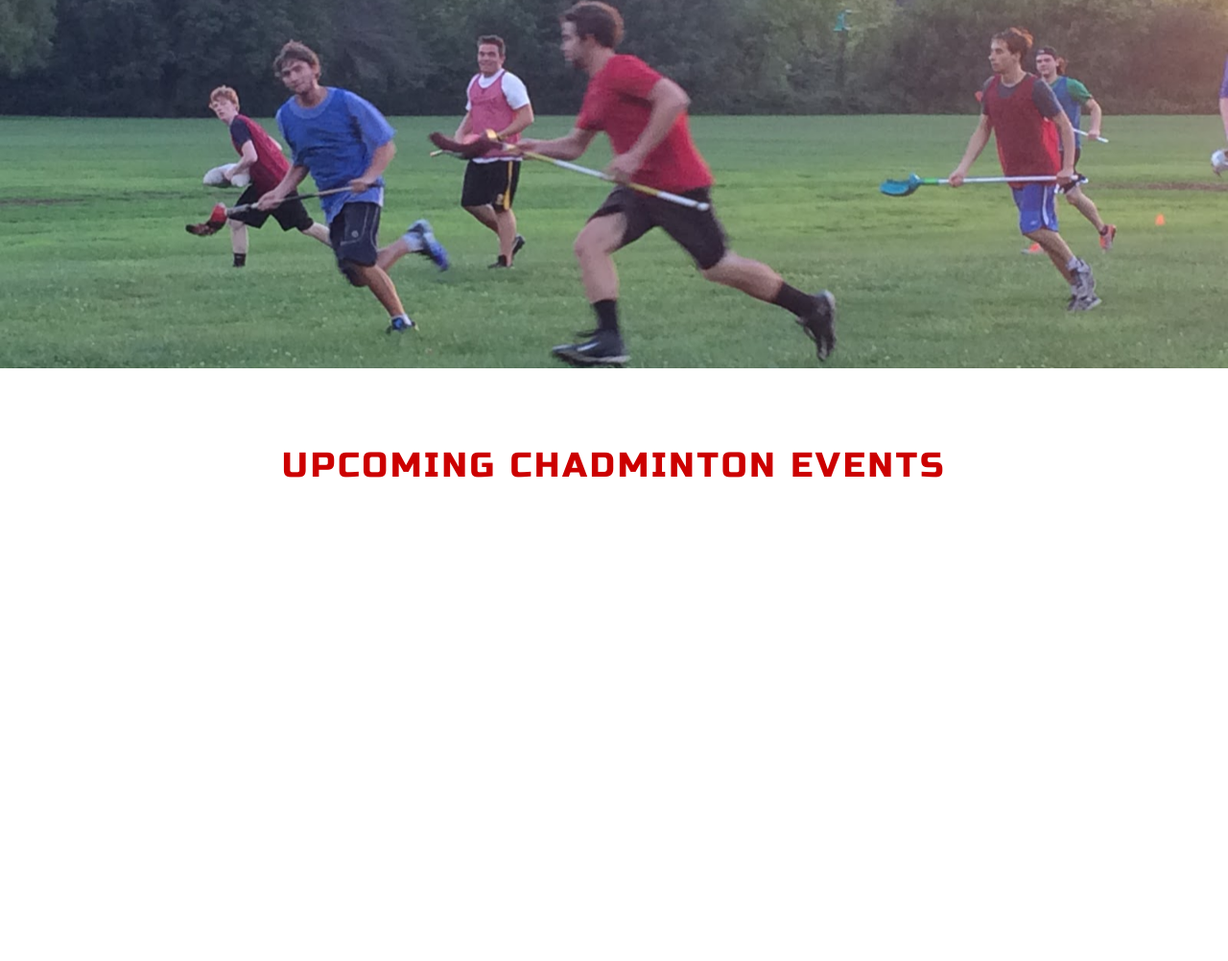
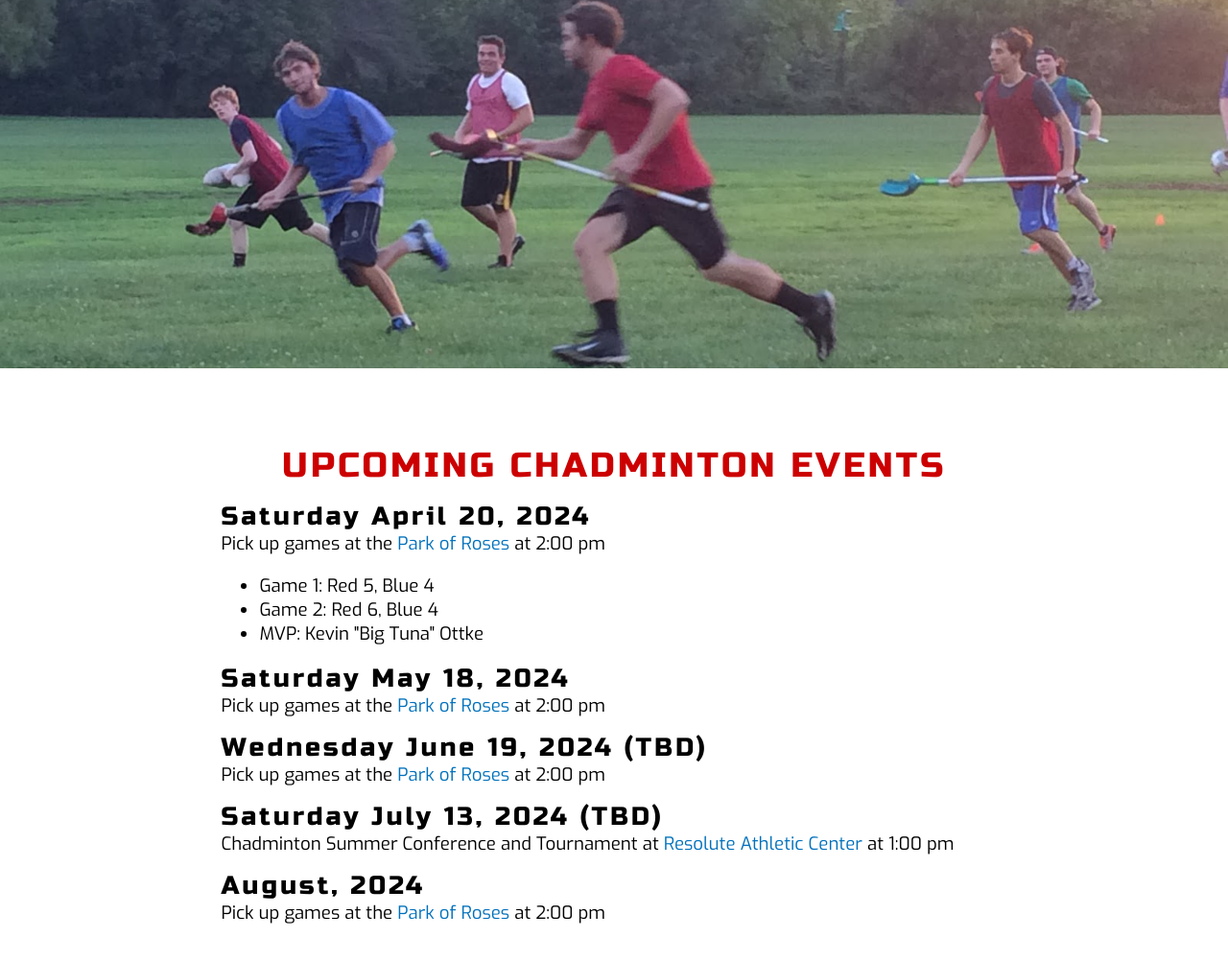
Before and after one commit to thelunchbox/chadminton-website, a plain HTML site: page events.html in a window 1280 px wide. Shown: the part 116-1118 px from the top of the page at 96% size. Before the commit the page ends 800 px from the top, so only its background shows below. Drawn offline with Linux system fonts and the light colour scheme.

Commit message:
Update events.html

```diff
--- a/events.html
+++ b/events.html
@@ -63,7 +63,31 @@
         <span class="red-text">UPCOMING CHADMINTON EVENTS</span>
       </div>
       <div class="content" id="events">
-        <!-- make this dynamically load from a google calendar? -->
+        <div class="chad-event">
+          <div class="title">Saturday April 20, 2024</div>
+          Pick up games at the <a href="https://www.google.com/maps/d/edit?mid=1bzxZB0FKp0OPNs0Rc_Hd-MqHyoo&usp=sharing">Park of Roses</a> at 2:00 pm
+          <ul>
+            <li>Game 1: Red 5, Blue 4</li>
+            <li>Game 2: Red 6, Blue 4</li>
+            <li>MVP: Kevin "Big Tuna" Ottke</li>
+          </ul>
+        </div>
+        <div class="chad-event">
+          <div class="title">Saturday May 18, 2024</div>
+          Pick up games at the <a href="https://www.google.com/maps/d/edit?mid=1bzxZB0FKp0OPNs0Rc_Hd-MqHyoo&usp=sharing">Park of Roses</a> at 2:00 pm
+        </div>
+        <div class="chad-event">
+          <div class="title">Wednesday June 19, 2024 (TBD)</div>
+          Pick up games at the <a href="https://www.google.com/maps/d/edit?mid=1bzxZB0FKp0OPNs0Rc_Hd-MqHyoo&usp=sharing">Park of Roses</a> at 2:00 pm
+        </div>
+        <div class="chad-event">
+          <div class="title">Saturday July 13, 2024 (TBD)</div>
+          Chadminton Summer Conference and Tournament at <a href="https://resoluteac.com/">Resolute Athletic Center</a> at 1:00 pm
+        </div>
+        <div class="chad-event">
+          <div class="title">August, 2024</div>
+          Pick up games at the <a href="https://www.google.com/maps/d/edit?mid=1bzxZB0FKp0OPNs0Rc_Hd-MqHyoo&usp=sharing">Park of Roses</a> at 2:00 pm
+        </div>
       </div>
     </div>
   </body>
```
